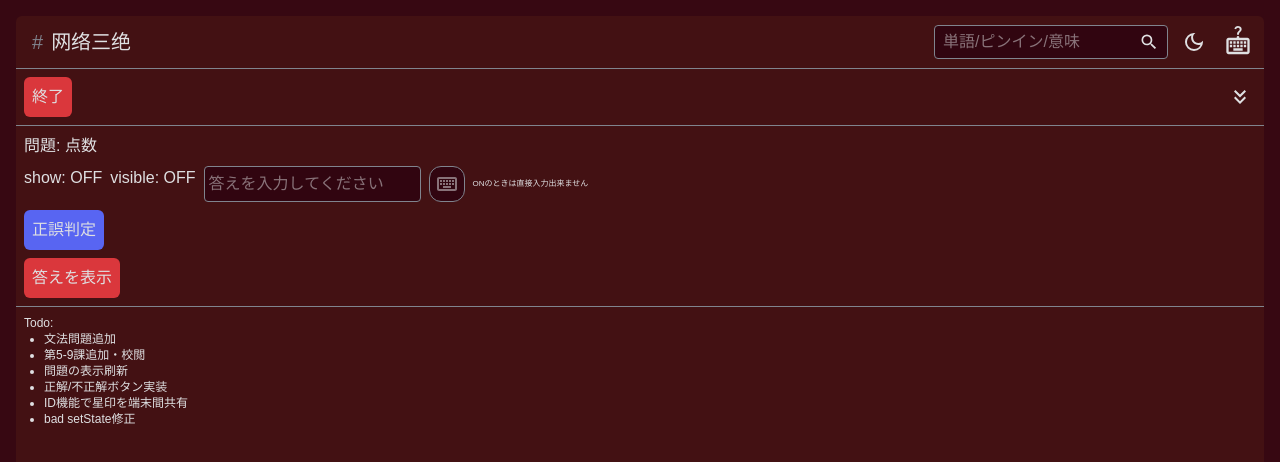
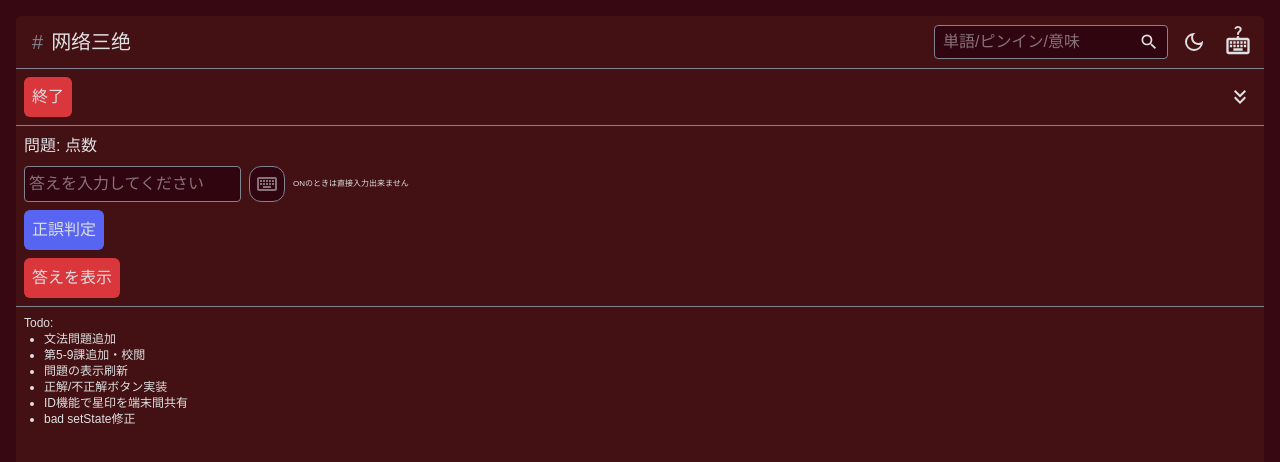
Before and after one commit to inaenaro/WangLuoSanJue, a Next.js app: page / in a window 1280 px wide. Both pictures are taken after a click on the button "開始". Shown: the top 462 px of the page. Built offline with nearby package versions, Linux system fonts and the light colour scheme; a web font is replaced by a local one.

Commit message:
削除 消し忘れ

```diff
--- a/components/AnswerInput.tsx
+++ b/components/AnswerInput.tsx
@@ -42,8 +42,6 @@ export default function AnswerInput({ showKeyboard, setShowKeyboard, userInput,
     <div
       className="flex gap-2 relative"
     >
-      <p>show: {showKeyboard ? "ON" : "OFF"}</p>
-      <p>visible: {keyboardVisible ? "ON" : "OFF"}</p>
       <input
         id="answer"
         {...props}
```
